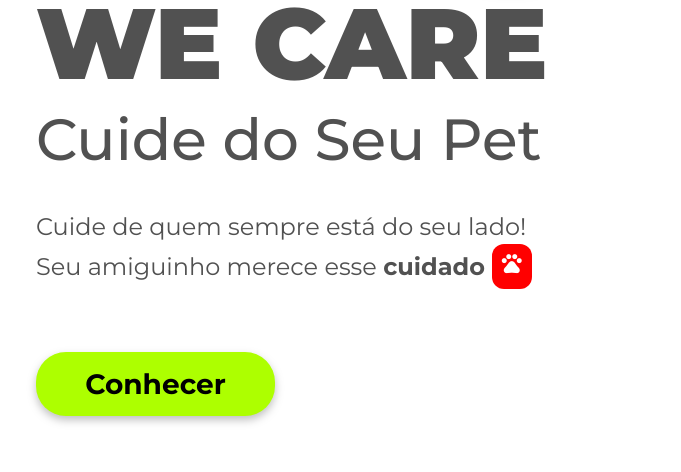
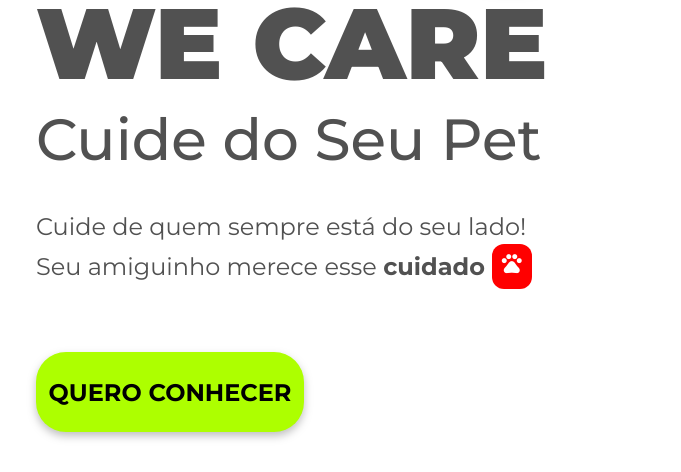
Before and after one commit to HS-TECNOLOGIA/Project-Pet-Dog, a plain HTML site: page index.html in a window 1280 px wide. Shown: the part 751-1223 px from the top of the page, without its empty margins (50-731 px from the left). Drawn offline with nearby package versions, Linux system fonts and the light colour scheme.

Commit message:
Alteracao Tamanho e Texto Botao Quero Conhecer

```diff
--- a/css/styles.css
+++ b/css/styles.css
@@ -91,14 +91,15 @@ header {
 }
 
 .info .button-explore {
-    width: 239px;
-    height: 64px;
+    width: 268px;
+    height: 80px;
     border-radius: 30px;
     background: #ADFF00;
     border: none;
+    padding: 4px;
     cursor: pointer;
     filter: drop-shadow(0px 4px 4px rgba(0, 0, 0, 0.25));
-    font-size: 28px;
+    font-size: 24px;
     font-weight: 700;
     line-height: normal;
     margin-bottom: 40px;
--- a/index.html
+++ b/index.html
@@ -35,7 +35,7 @@
                     pets
                     </span></span>
             </p>
-            <button class="button-explore">Conhecer</button>
+            <button class="button-explore">QUERO CONHECER</button>
 
         </section>
 
```
